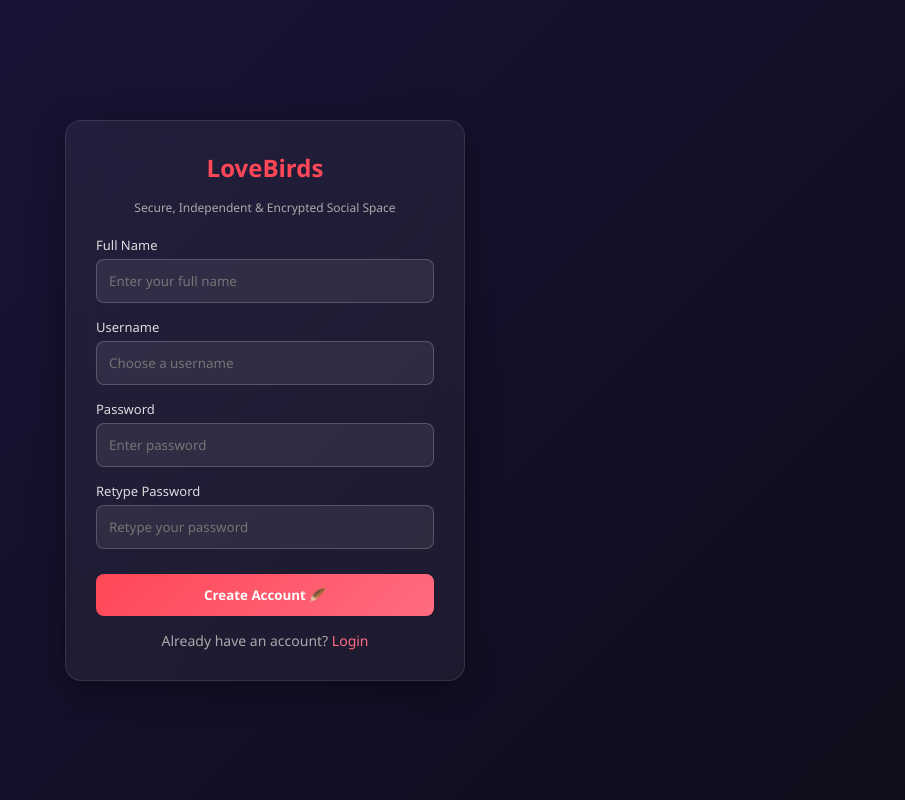
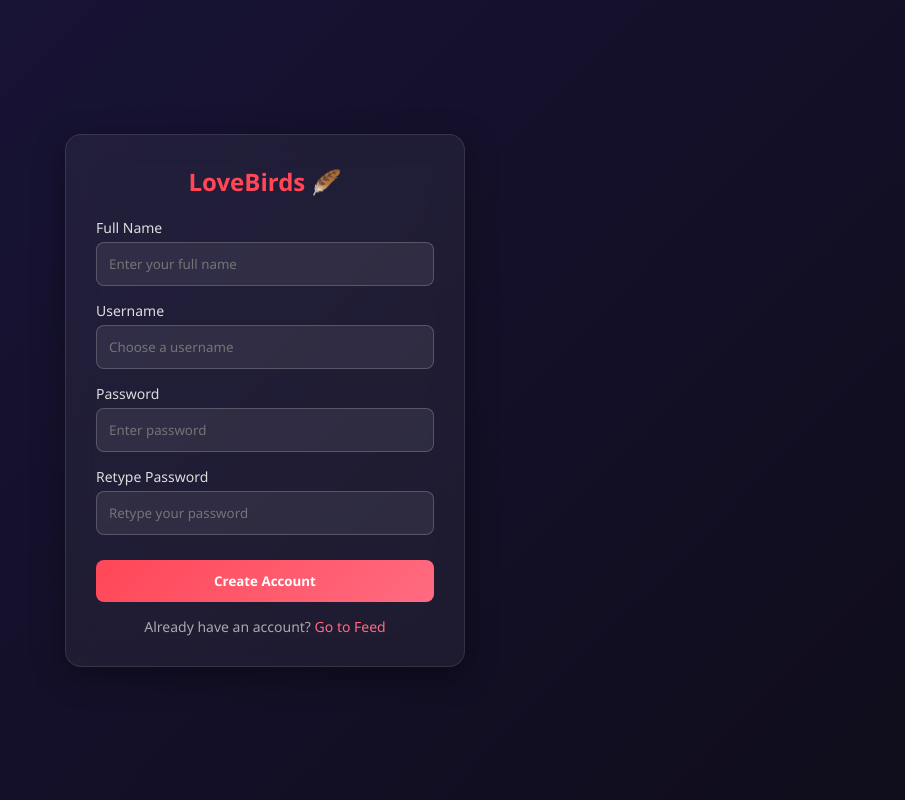
Before and after one commit to foysaljsr007/lovebirds, a website: page index.html in a window 1280 px wide. Shown: the whole page, without its empty margins (375-1280 px from the left). Drawn offline with Linux system fonts and the light colour scheme.

Commit message:
Update index.html

```diff
--- a/index.html
+++ b/index.html
@@ -3,134 +3,49 @@
 <head>
     <meta charset="UTF-8">
     <meta name="viewport" content="width=device-width, initial-scale=1.0">
-    <title>LoveBirds - Secure Login & Registration</title>
+    <title>LoveBirds - Secure Social Space</title>
     <style>
-        * {
-            margin: 0;
-            padding: 0;
-            box-sizing: border-box;
-            font-family: 'Segoe UI', Tahoma, Geneva, Verdana, sans-serif;
-        }
-        html, body {
-            width: 100%;
-            height: 100%;
-            overflow-x: hidden;
-            background: #0f0c1b;
-            display: flex;
-            justify-content: center;
-            align-items: center;
-        }
-        .container {
-            width: 100vw;
-            height: 100vh;
-            display: flex;
-            justify-content: center;
-            align-items: center;
-            background: linear-gradient(135deg, #1a153b, #0f0c1b);
-        }
-        .card {
-            background: rgba(255, 255, 255, 0.05);
-            backdrop-filter: blur(16px);
-            border: 1px solid rgba(255, 255, 255, 0.1);
-            padding: 30px;
-            border-radius: 16px;
-            width: 100%;
-            max-width: 400px;
-            color: #fff;
-            box-shadow: 0 8px 32px 0 rgba(0, 0, 0, 0.37);
-            text-align: center;
-        }
-        h2 {
-            margin-bottom: 5px;
-            color: #ff4757;
-        }
-        .subtitle {
-            font-size: 12px;
-            color: #aaa;
-            margin-bottom: 20px;
-        }
-        .input-group {
-            margin-bottom: 15px;
-            text-align: left;
-        }
-        .input-group label {
-            display: block;
-            margin-bottom: 5px;
-            font-size: 13px;
-            color: #ddd;
-        }
-        .input-group input {
-            width: 100%;
-            padding: 12px;
-            border-radius: 8px;
-            border: 1px solid rgba(255, 255, 255, 0.2);
-            background: rgba(255, 255, 255, 0.07);
-            color: #fff;
-            outline: none;
-        }
-        .input-group input:focus {
-            border-color: #ff4757;
-        }
-        .btn {
-            width: 100%;
-            padding: 12px;
-            border: none;
-            border-radius: 8px;
-            background: linear-gradient(135deg, #ff4757, #ff6b81);
-            color: white;
-            font-weight: bold;
-            cursor: pointer;
-            margin-top: 10px;
-            transition: 0.3s;
-        }
-        .btn:hover {
-            opacity: 0.9;
-        }
-        p {
-            text-align: center;
-            margin-top: 15px;
-            font-size: 14px;
-            color: #aaa;
-        }
-        p a {
-            color: #ff6b81;
-            text-decoration: none;
-        }
+        * { margin: 0; padding: 0; box-sizing: border-box; font-family: 'Segoe UI', Tahoma, Geneva, Verdana, sans-serif; }
+        html, body { width: 100%; height: 100%; overflow: hidden; background: #0f0c1b; display: flex; justify-content: center; align-items: center; }
+        .container { width: 100vw; height: 100vh; display: flex; justify-content: center; align-items: center; background: linear-gradient(135deg, #1a153b, #0f0c1b); position: fixed; top: 0; left: 0; }
+        .card { background: rgba(255, 255, 255, 0.05); backdrop-filter: blur(16px); -webkit-backdrop-filter: blur(16px); border: 1px solid rgba(255, 255, 255, 0.1); padding: 30px; border-radius: 16px; width: 100%; max-width: 400px; color: #fff; box-shadow: 0 8px 32px 0 rgba(0, 0, 0, 0.37); }
+        h2 { text-align: center; margin-bottom: 20px; color: #ff4757; }
+        .input-group { margin-bottom: 15px; }
+        .input-group label { display: block; margin-bottom: 5px; font-size: 14px; color: #ddd; }
+        .input-group input { width: 100%; padding: 12px; border-radius: 8px; border: 1px solid rgba(255, 255, 255, 0.2); background: rgba(255, 255, 255, 0.07); color: #fff; outline: none; }
+        .input-group input:focus { border-color: #ff4757; }
+        .btn { width: 100%; padding: 12px; border: none; border-radius: 8px; background: linear-gradient(135deg, #ff4757, #ff6b81); color: white; font-weight: bold; cursor: pointer; margin-top: 10px; transition: 0.3s; }
+        .btn:hover { opacity: 0.9; }
+        p { text-align: center; margin-top: 15px; font-size: 14px; color: #aaa; }
+        p a { color: #ff6b81; text-decoration: none; }
     </style>
 </head>
 <body>
     <div class="container">
         <div class="card">
-            <h2>LoveBirds</h2>
-            <p class="subtitle">Secure, Independent & Encrypted Social Space</p>
-
             <form id="registerForm">
+                <h2>LoveBirds 🪶</h2>
                 <div class="input-group">
                     <label>Full Name</label>
                     <input type="text" id="fullName" placeholder="Enter your full name" required>
                 </div>
-
                 <div class="input-group">
                     <label>Username</label>
                     <input type="text" id="regUsername" placeholder="Choose a username" required>
                 </div>
-
                 <div class="input-group">
                     <label>Password</label>
                     <input type="password" id="regPassword" placeholder="Enter password" required>
                 </div>
-
                 <div class="input-group">
                     <label>Retype Password</label>
                     <input type="password" id="confirmPassword" placeholder="Retype your password" required>
                 </div>
-
-                <button type="submit" class="btn">Create Account 🪶</button>
-                <p>Already have an account? <a href="login.html">Login</a></p>
+                <button type="submit" class="btn">Create Account</button>
+                <p>Already have an account? <a href="feed.html">Go to Feed</a></p>
             </form>
         </div>
     </div>
-
     <script>
         document.getElementById('registerForm').addEventListener('submit', async (e) => {
             e.preventDefault();
@@ -152,7 +67,7 @@
             const data = await res.json();
             if(res.ok) {
                 alert("Registration Successful!");
-                window.location.href = 'login.html';
+                window.location.href = 'feed.html';
             } else {
                 alert(data.message || "Registration failed!");
             }
```
